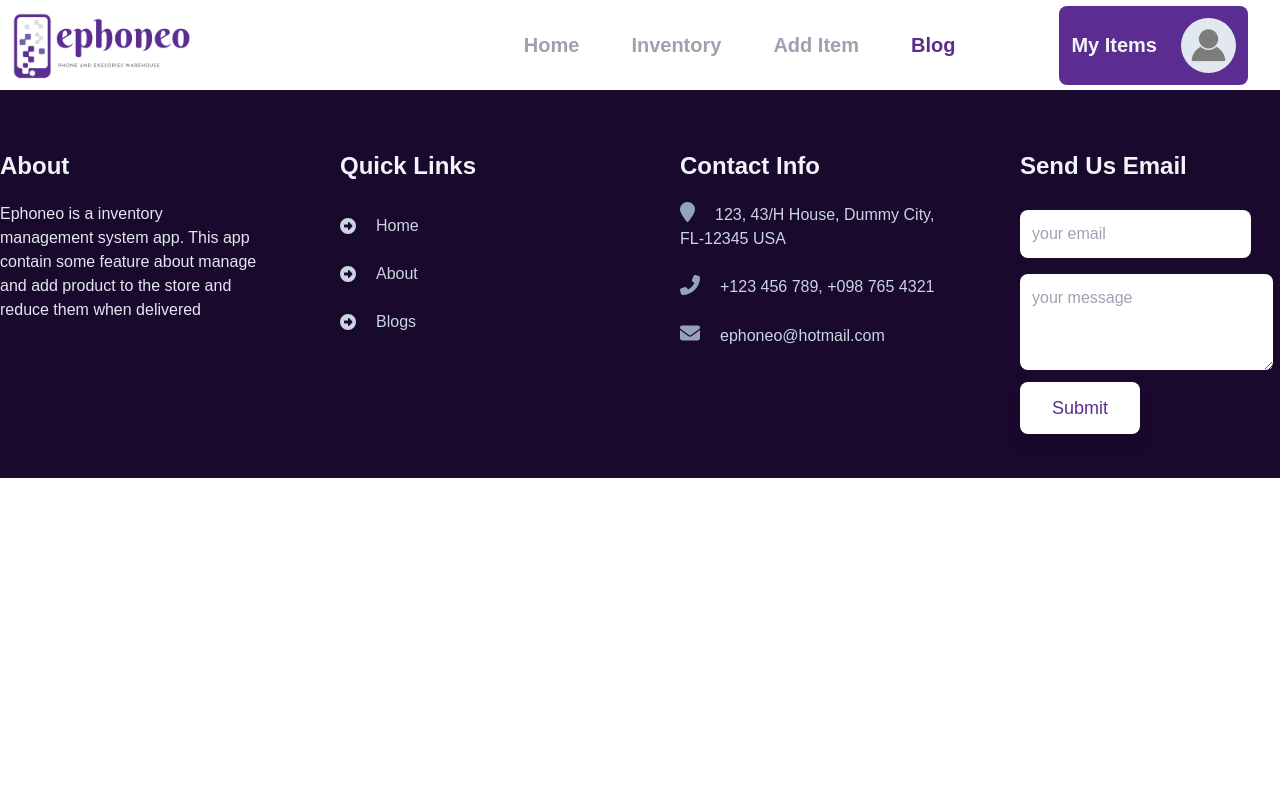
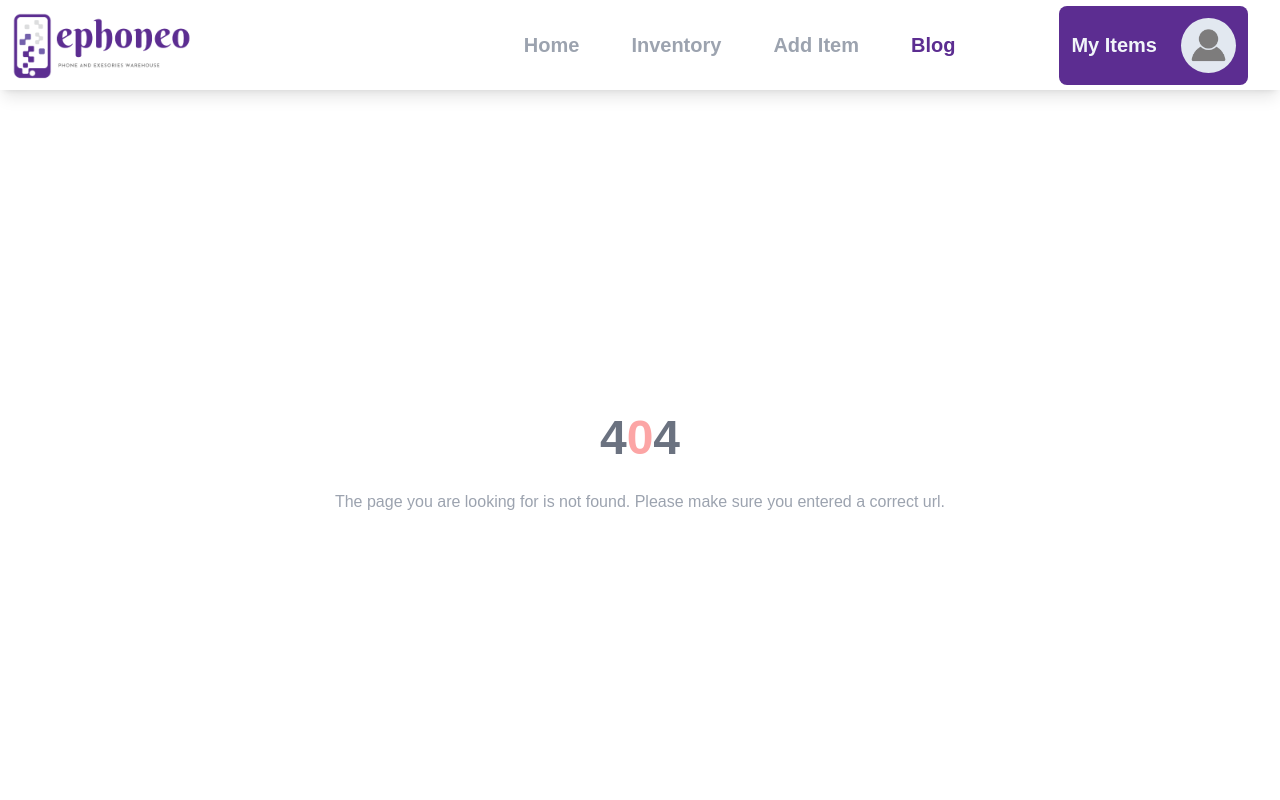
Before and after one commit to munna-aziz-hridoy/ephoneo-warehouse-managemnet-system-client-side, a React (Create React App) app: page /blog in a window 1280 px wide. Shown: the top 800 px of the page. Built offline with nearby package versions, Linux system fonts and the light colour scheme.

Commit message:
create 404 page

```diff
--- a/src/App.js
+++ b/src/App.js
@@ -3,6 +3,7 @@ import "./App.css";
 import Footer from "./Components/Footer/Footer";
 import Header from "./Components/Header/Header";
 import AddProduct from "./Pages/AddProduct/AddProduct";
+import FourZeroFour from "./Pages/FourZeroFour/FourZeroFour";
 import Home from "./Pages/Home/Home";
 import Inventory from "./Pages/Inventory/Inventory";
 import Login from "./Pages/Login/Login";
@@ -22,6 +23,7 @@ function App() {
         <Route path="/login" element={<Login />} />
         <Route path="/register" element={<Register />} />
         <Route path="/myitems" element={<MyItems />} />
+        <Route path="*" element={<FourZeroFour />} />
       </Routes>
       <Footer />
     </>
--- /dev/null
+++ b/src/Pages/FourZeroFour/FourZeroFour.jsx
@@ -0,0 +1,19 @@
+import React from "react";
+
+const FourZeroFour = () => {
+  return (
+    <div className="h-[90vh] flex justify-center items-center">
+      <div>
+        <h2 className="text-gray-500 text-5xl font-bold text-center my-7">
+          4<span className="text-red-300">0</span>4
+        </h2>
+        <p className="text-md font-medium text-gray-400 text-center">
+          The page you are looking for is not found. Please make sure you
+          entered a correct url.
+        </p>
+      </div>
+    </div>
+  );
+};
+
+export default FourZeroFour;
```
